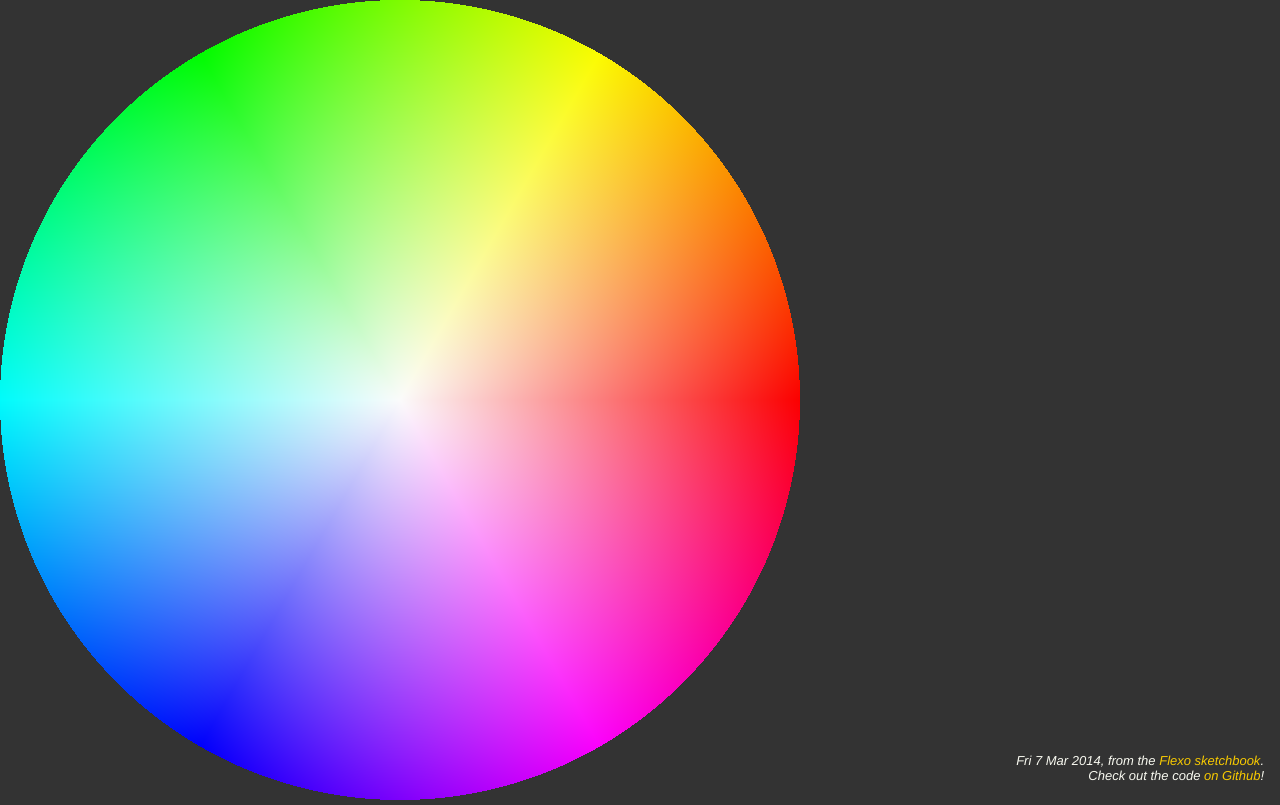
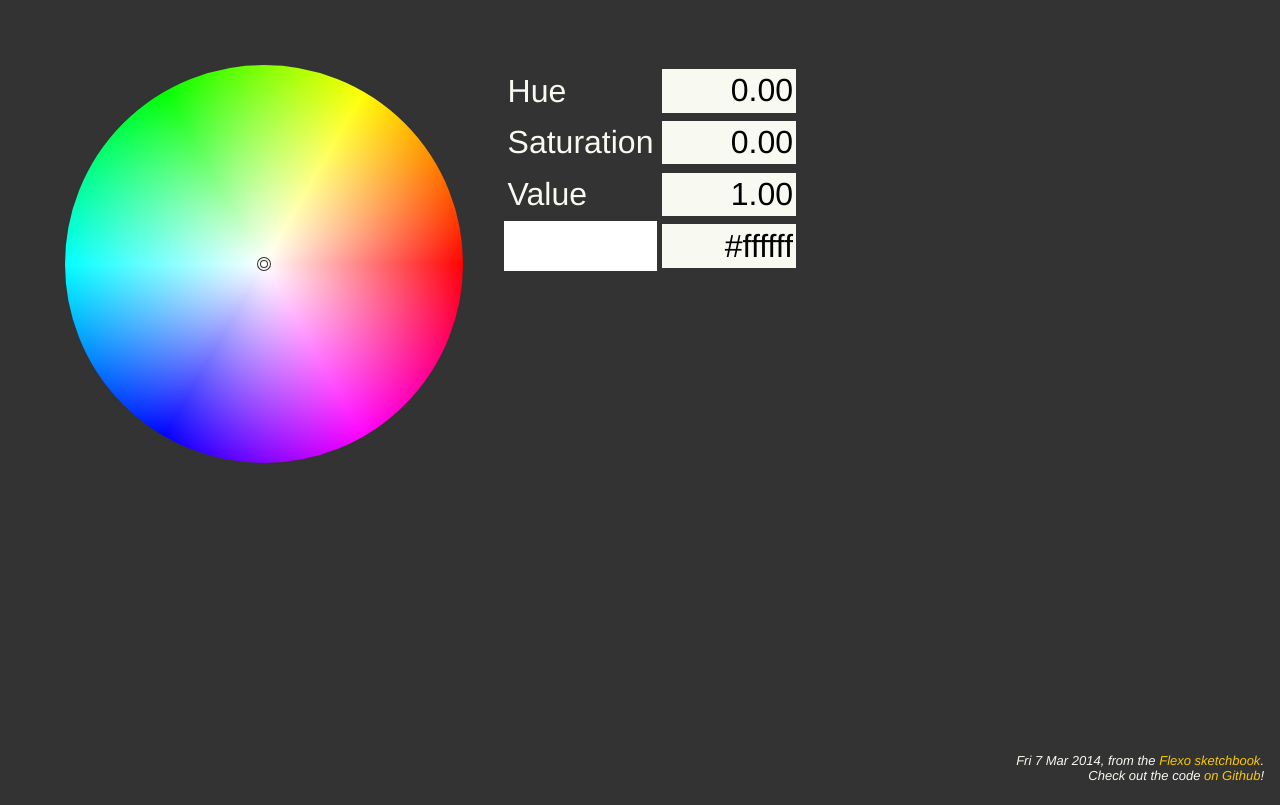
Before and after one commit to julienq/flexo, a plain HTML site: page sketchbook/20140307-pick/index.html in a window 1280 px wide. Drawn offline with Linux system fonts and the light colour scheme; animation ran at ten frames a second; a web font is replaced by a local one.

Commit message:
Cursor for color picker; fixed doc for hsv_to_hex

```diff
--- a/flexo.js
+++ b/flexo.js
@@ -1487,7 +1487,7 @@
     }
   };
 
-  // Convert a color from hsv space (hue in degrees, saturation and brightness
+  // Convert a color from hsv space (hue in radians, saturation and brightness
   // in the [0, 1] interval) to an RGB hex value
   flexo.hsv_to_hex = function (h, s, v) {
     return flexo.rgb_to_hex.apply(this, flexo.hsv_to_rgb(h, s, v));
--- a/sketchbook/20140307-pick/index.html
+++ b/sketchbook/20140307-pick/index.html
@@ -6,6 +6,30 @@
     <link rel="stylesheet" href="../sketch.css">
     <script src="../../flexo.js"></script>
     <style>
+canvas {
+  float: left;
+  margin-right: 2em;
+}
+td {
+  padding: 0.1em;
+}
+input {
+  width: 4em;
+  padding: 0.1em;
+  background-color: #f8f9f0;
+  border: none;
+  text-align: right;
+}
+table, input {
+  font-size: 24pt;
+  font-family: "Avenir Next", FreeUniversal, "Helvetica Neue", Helvetica,
+    sans-serif;
+}
+svg {
+  display: block;
+  position: absolute;
+  pointer-events: none;
+}
 footer {
   font-size: small;
   text-align: right;
@@ -70,8 +94,29 @@ void main() {
 }
     </script>
   </head>
-  <body class="full dark">
-    <canvas width="800" height="800"></canvas>
+  <body class="dark">
+    <canvas width="400" height="400"></canvas>
+    <svg></svg>
+    <table>
+      <tbody>
+        <tr>
+          <td>Hue</td>
+          <td><input type="text" id="h-in"></td>
+        </tr>
+        <tr>
+          <td>Saturation</td>
+          <td><input type="text" id="s-in"></td>
+        </tr>
+        <tr>
+          <td>Value</td>
+          <td><input type="text" id="v-in"></td>
+        </tr>
+        <tr>
+          <td id="color"/>
+          <td><input type="text" id="hex"></td>
+        </tr>
+      </tbody>
+    </table>
     <footer>
       Fri 7 Mar 2014, from the <a href="../">Flexo sketchbook</a>.<br>
       Check out the code <a href="https://github.com/julienq/flexo/tree/master/sketchbook/20140109-poly">on Github</a>!
--- a/sketchbook/20140307-pick/pick.js
+++ b/sketchbook/20140307-pick/pick.js
@@ -34,6 +34,23 @@ function link_shaders(gl) {
 }
 
 var canvas = document.querySelector("canvas");
+
+var svg = document.querySelector("svg");
+var m = 10;
+var bbox = canvas.getBoundingClientRect();
+var sz = bbox.width;
+var R = sz / 2;
+svg.style.width = "%0px".fmt(sz + 2 * m);
+svg.setAttribute("height", "%0px".fmt(sz + 2 * m));
+svg.style.left = "%0px".fmt(bbox.left - m);
+svg.style.top = "%0px".fmt(bbox.top - m);
+svg.setAttribute("viewBox", "%0 %0 %1 %1".fmt(-m, sz + 2 * m));
+var circle = svg.appendChild(flexo.$circle({ cx: R, cy: R, r: R,
+  stroke: "#333", "stroke-width": 2, fill: "none" }));
+var cursor = svg.appendChild(flexo.$g({ fill: "none" },
+      flexo.$circle({ r: m / 2, stroke: "#333", "stroke-width": 4 }),
+      flexo.$circle({ r: m / 2, stroke: "#f8f9f0", "stroke-width": 2 })));
+
 var gl = canvas.getContext("experimental-webgl");
 var program = link_shaders(gl,
     get_shader(gl, document.getElementById("fs")),
@@ -50,11 +67,121 @@ gl.bufferData(gl.ARRAY_BUFFER,
 gl.enableVertexAttribArray(position_loc);
 gl.vertexAttribPointer(position_loc, 2, gl.FLOAT, false, 0, 0);
 
-var v = 0;
-function draw() {
-  v = (v + 0.005) % (2 * π);
-  gl.uniform1f(v_loc, (1 + Math.cos(v)) / 2);
+function draw(v) {
+  gl.uniform1f(v_loc, v);
   gl.drawArrays(gl.TRIANGLES, 0, 6);
-  requestAnimationFrame(draw);
 }
-draw();
+
+var color = {
+  _h: 0,
+  _s: 0,
+  _v: 0,
+  show: function () {
+    var hex = this.color;
+    this.__lock = true;
+    document.getElementById("h-in").value = (this.h * 180 / π).toFixed(2);
+    document.getElementById("s-in").value = this.s.toFixed(2);
+    document.getElementById("v-in").value = this.v.toFixed(2);
+    document.getElementById("hex").value = hex;
+    document.getElementById("color").style.backgroundColor = hex;
+    var x = R + this.s * R * Math.cos(this.h);
+    var y = R - this.s * R * Math.sin(this.h);
+    cursor.setAttribute("transform", "translate(%0, %1)".fmt(x, y));
+    this.__lock = false;
+  }
+};
+
+Object.defineProperty(color, "color", {
+  enumerable: true,
+  get: function () {
+    return flexo.hsv_to_hex(this.h, this.s, this.v);
+  }
+});
+
+document.getElementById("h-in").addEventListener("change", function (e) {
+  if (color.__lock) {
+    return;
+  }
+  color.h = flexo.to_number(e.currentTarget.value) * π / 180;
+});
+
+document.getElementById("s-in").addEventListener("change", function (e) {
+  if (color.__lock) {
+    return;
+  }
+  color.s = flexo.to_number(e.currentTarget.value);
+});
+
+document.getElementById("v-in").addEventListener("change", function (e) {
+  if (color.__lock) {
+    return;
+  }
+  color.v = flexo.to_number(e.currentTarget.value);
+});
+
+Object.defineProperty(color, "h", {
+  enumerable: true,
+  get: function () {
+    return this._h;
+  },
+  set: function (h) {
+    this._h = h % (2 * π);
+    this.show();
+  }
+});
+
+Object.defineProperty(color, "s", {
+  enumerable: true,
+  get: function () {
+    return this._s;
+  },
+  set: function (s) {
+    this._s = flexo.clamp(s, 0, 1);
+    this.show();
+  }
+});
+
+Object.defineProperty(color, "v", {
+  enumerable: true,
+  get: function () {
+    return this._v;
+  },
+  set: function (v) {
+    this._v = flexo.clamp(v, 0, 1);
+    this.show();
+    draw(this._v);
+  }
+});
+
+color.v = 1;
+
+canvas.addEventListener("mousedown", function (e) {
+  e.preventDefault();
+  move(flexo.event_offset_pos(e, canvas));
+  document.body.style.cursor = "none";
+  color.__drag = true;
+});
+
+document.addEventListener("mousemove", function (e) {
+  if (!color.__drag) {
+    return;
+  }
+  move(flexo.event_offset_pos(e, canvas));
+});
+
+document.addEventListener("mouseup", function (e) {
+  color.__drag = false;
+  document.body.style.cursor = "default";
+});
+
+function move(p) {
+  var x = (canvas.width / 2 - p.x) / (canvas.width / 2);
+  var y = (canvas.height / 2 - p.y) / (canvas.height / 2);
+  color.h = π - Math.atan2(y, x);
+  color.s = Math.min(Math.sqrt(x * x + y * y), 1);
+}
+
+canvas.addEventListener("wheel", function (e) {
+  e.preventDefault();
+  color.v = flexo.clamp(color.v - e.deltaY / (2 * canvas.height), 0, 1);
+});
```
